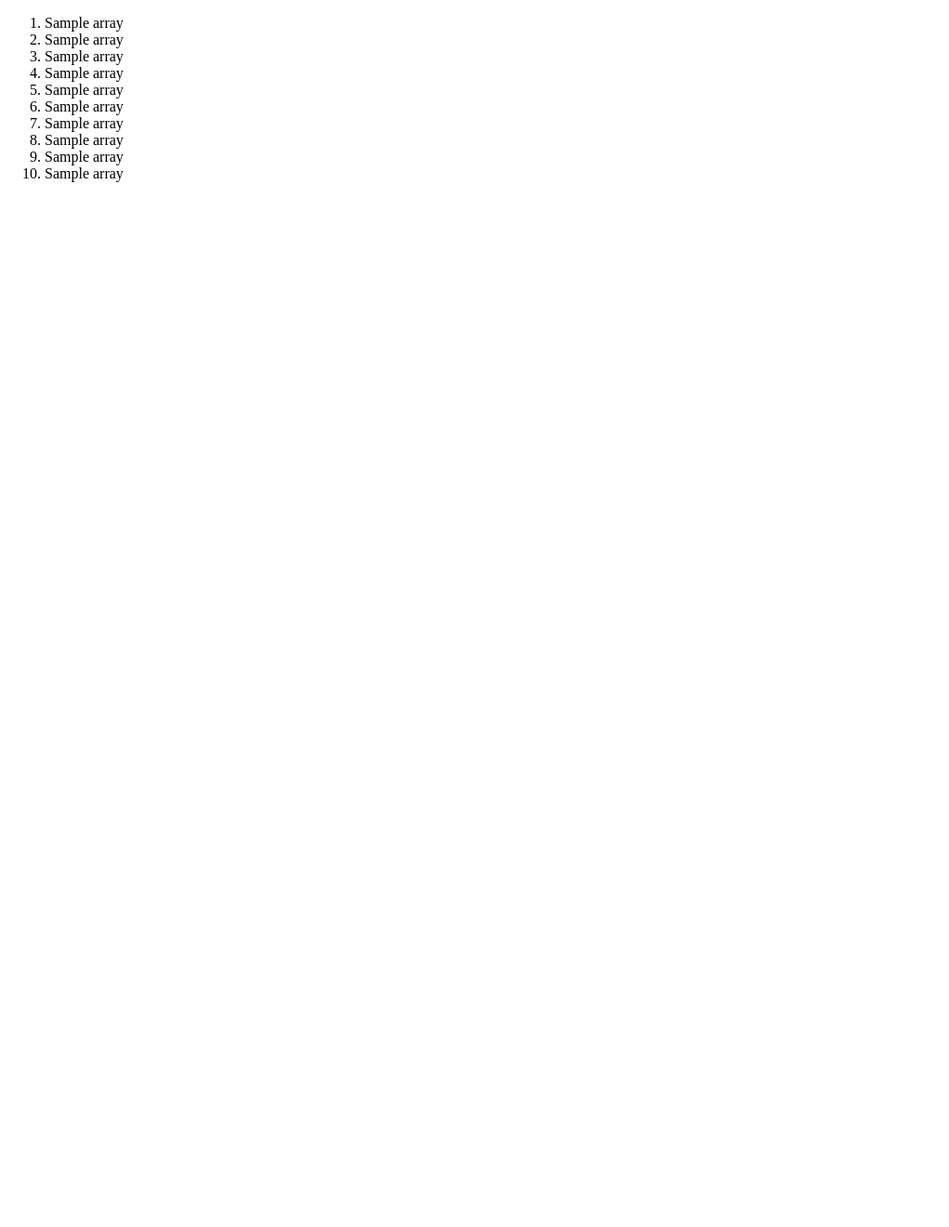
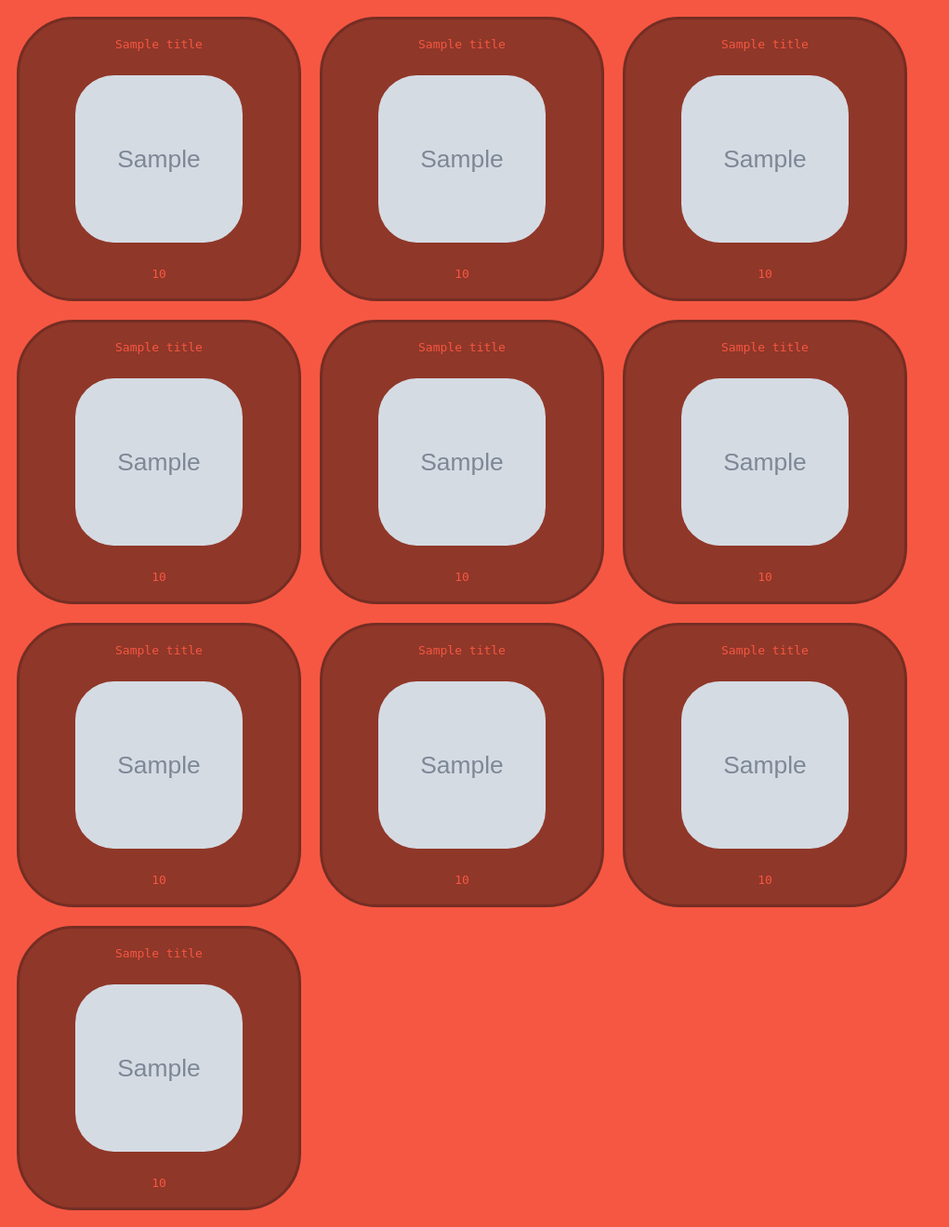
Before and after one commit to khreate/2021-HACKUTD-JEMS, a Flask app: template templates/ebaything.html in a window 1280 px wide. Shown: the whole page at 93% size, without its empty margins (0-1021 px from the left). Before the commit the page ends 196 px from the top, so only its background shows below. Run offline with Flask 2, Linux system fonts and the light colour scheme; the template is opened without the code that fills it: most values are stand-ins (such as "Sample title", 1, 10 or a date in 2020); grey boxes marked "Sample" are stand-in pictures.

Commit message:
implemented ebay api onto website, updated ebay button

```diff
--- a/templates/ebaything.html
+++ b/templates/ebaything.html
@@ -3,12 +3,71 @@
 <head>
     <meta charset="UTF-8">
     <title>Title</title>
+    <style>
+
+        body {
+            background-color: #f55742;
+        }
+        #ebayEleContainer {
+            display: flex;
+            justify-content: flex-start;
+            align-content: flex-start;
+            flex-wrap: wrap;
+        }
+
+        .ele {
+            display: flex;
+            flex-direction: column;
+            justify-content: space-around;
+            align-items: center;
+            background-color: #8f3729;
+            border: 3px solid #752d23;
+            border-radius: 20%;
+            width: 300px;
+            height: 300px;
+            margin: 10px;
+        }
+        .titleEle {
+            display: flex;
+            justify-content: center;
+            width: 200px;
+        }
+        .imgEle {
+            display: flex;
+            justify-content: center;
+        }
+
+        img {
+            border-radius: 23%;
+            width: 180px;
+            height: 180px;
+        }
+
+        p {
+            color: #f55742;
+            font-family: monospace;
+        }
+
+        .costEle {
+            display: flex;
+            justify-content: center;
+        }
+         a {
+             text-decoration: none;
+         }
+
+    </style>
 </head>
 <body>
-    <ol>
-        {% for i in range(10) %}
-        <li>{{ array[i] }}</li>
+    <div id="ebayEleContainer">
+        {% for ele in range(10) %}
+        <a href="{{ link[ele] }}"><div class="ele">
+        <div class="titleEle"><p>{{ title[ele] }}</p></div>
+        <div class="imgEle"><img src="{{ image[ele] }}" /></div>
+        <div class="costEle"><p>{{ cost[ele] }}</p></div>
+        </div> </a>
         {% endfor %}
-    </ol>
+    </div>
+
 </body>
 </html>
```
Also changed, not shown: templates/index.html (+6 -1 lines).
